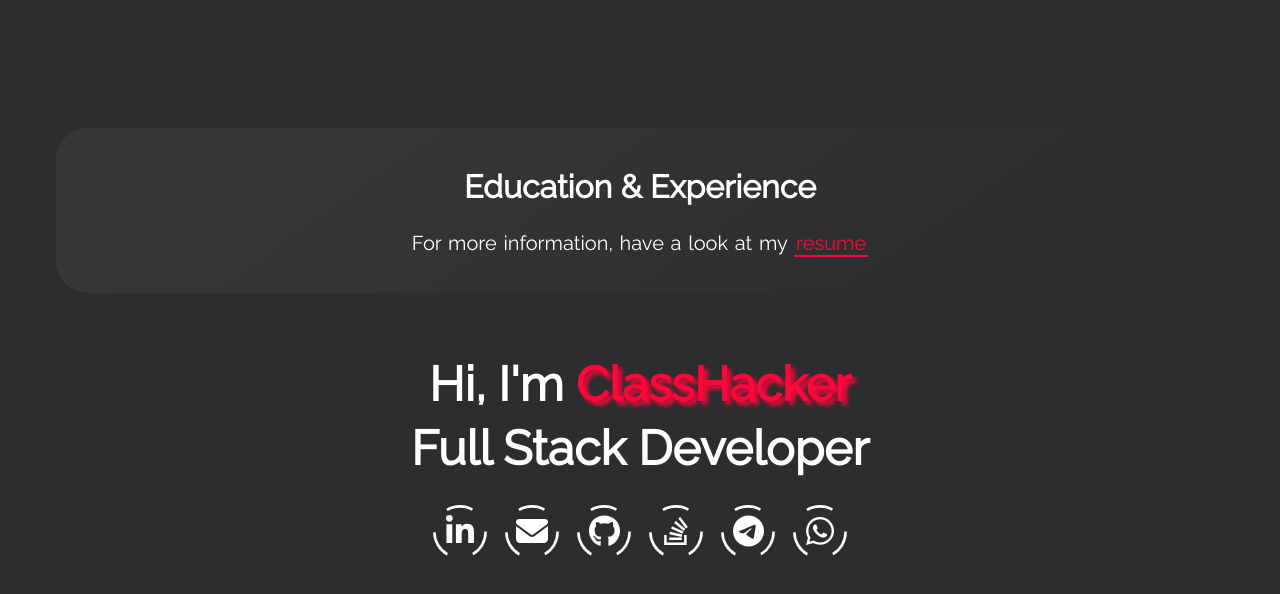
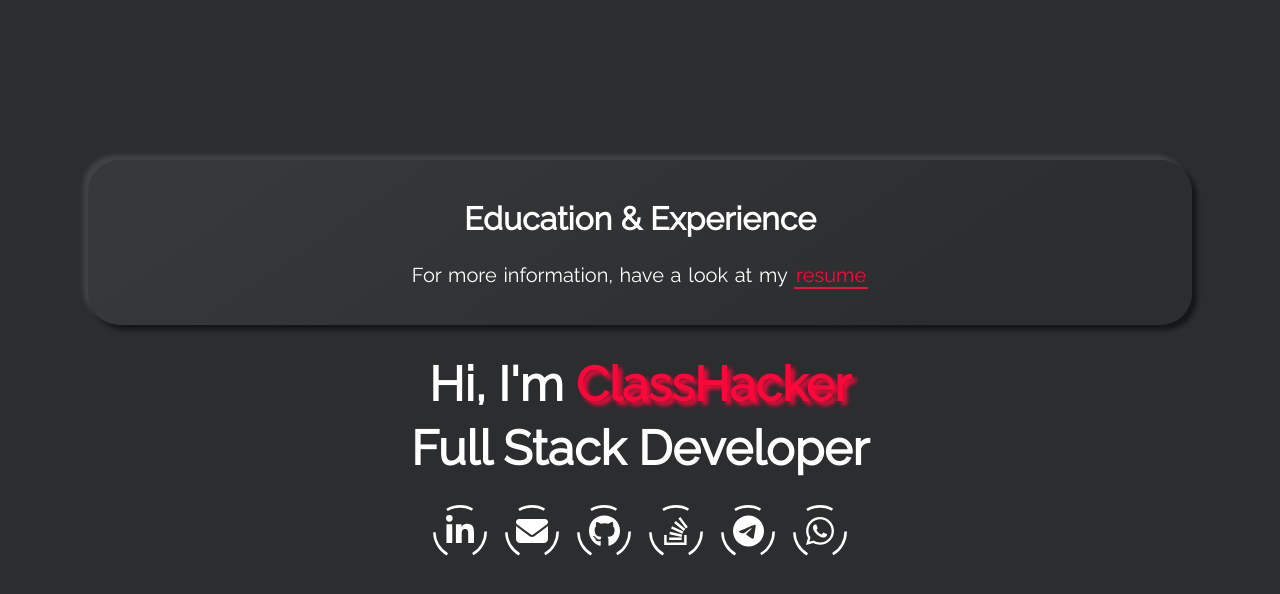
Before and after one commit to ClassHacker/classhacker.github.io, a React (Create React App) app: page / in a window 1280 px wide. Shown: the top 594 px of the page. Built offline with nearby package versions, Linux system fonts and the light colour scheme; what react-animations would draw is missing.

Commit message:
Added neumorphism card

```diff
--- a/src/App.scss
+++ b/src/App.scss
@@ -298,6 +298,9 @@ p {
 .layout .card .description {
   text-align: justify;
 }
+.neumorphism-card-big {
+  box-shadow: 5px 5px 4px #161718, -5px -5px 4px #404346;
+}
 
 @media only screen and (min-width: $small-screen) {
   .layout {
@@ -325,15 +328,15 @@ p {
 }
 @media only screen and (min-width: $medium-screen) {
   .layout {
-    padding: 5rem 5rem;
+    padding: 3rem 3rem;
+  }
+  .layout .card {
+    padding: 1rem 3rem;
   }
 }
 @media only screen and (min-width: $large-screen) {
   .layout {
-    padding: 3rem 3rem;
-  }
-  .layout .card {
-    padding: 1rem 3rem;
+    padding: 5rem 5rem;
   }
 }
 
```
